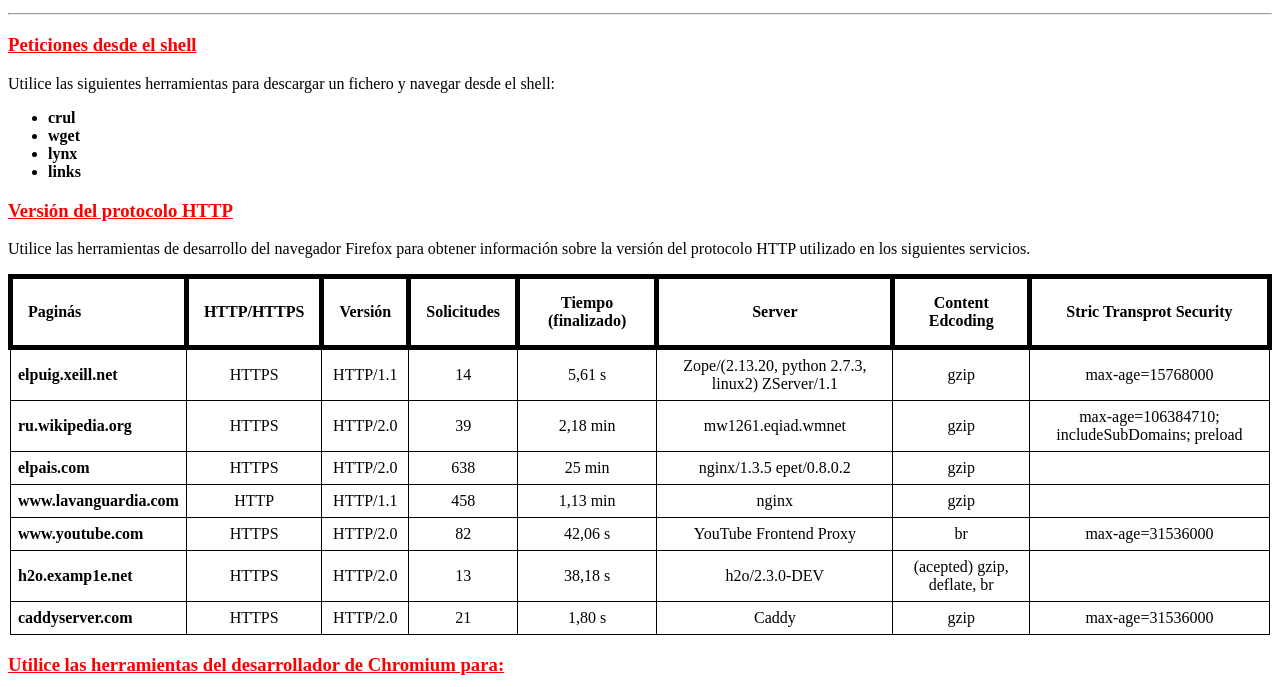
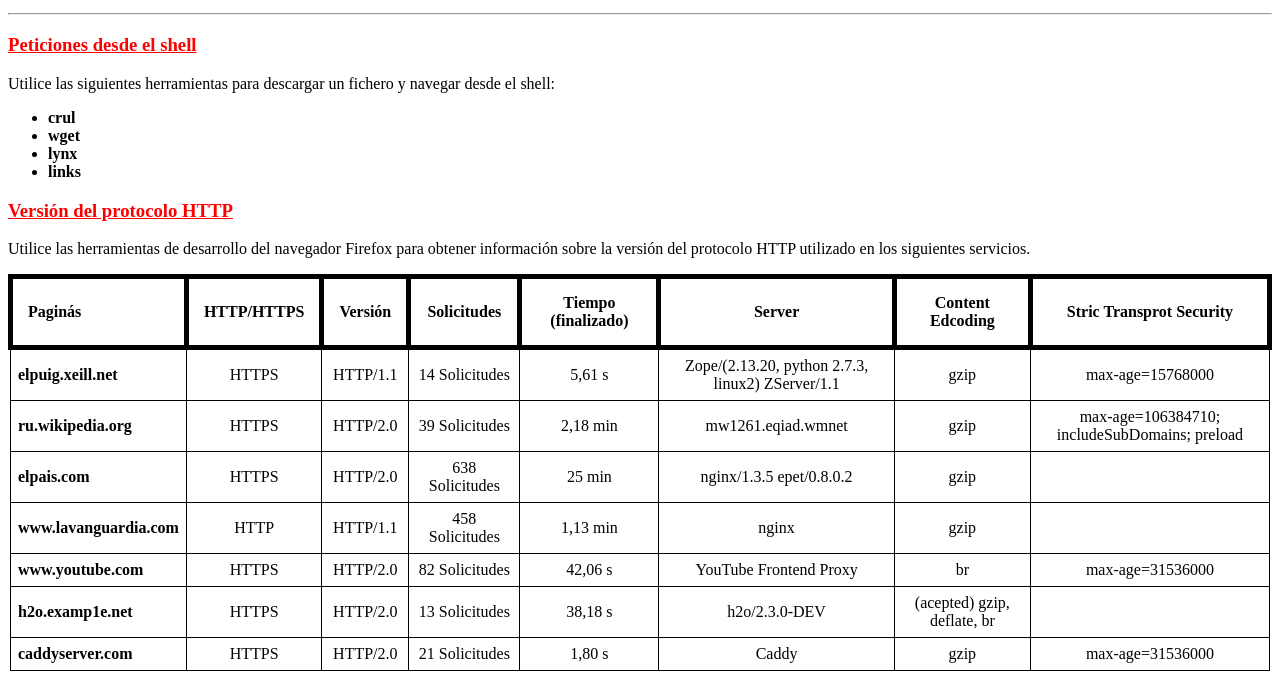
Before and after one commit to PANU10/SMX2_MP08, a plain HTML site: page victor/index.html in a window 1280 px wide. Shown: the part 113-800 px from the top of the page. Drawn offline with Linux system fonts and the light colour scheme.

Commit message:
solicitud

```diff
--- a/victor/index.html
+++ b/victor/index.html
@@ -58,7 +58,7 @@
 <td style="text-align: left;"><strong>elpuig.xeill.net</strong></td>
 <td> HTTPS </td>
 <td> HTTP/1.1</td>
-<td> 14</td>
+<td> 14 Solicitudes</td>
 <td> 5,61 s</td>
 <td> Zope/(2.13.20, python 2.7.3, linux2) ZServer/1.1</td>
 <td> gzip</td>
@@ -70,7 +70,7 @@
 <td style="text-align: left;"><strong>ru.wikipedia.org</strong> </td>
 <td>HTTPS </td>
 <td>HTTP/2.0 </td>
-<td>39</td>
+<td>39 Solicitudes</td>
 <td> 2,18 min</td>
 <td> mw1261.eqiad.wmnet</td>
 <td> gzip</td>
@@ -83,7 +83,7 @@
 
 <td> HTTPS</td>
 <td> HTTP/2.0</td>
-<td> 638</td>
+<td> 638 Solicitudes</td>
 <td> 25 min</td>
 <td> nginx/1.3.5 epet/0.8.0.2</td>
 <td> gzip</td>
@@ -96,7 +96,7 @@
 
 <td> HTTP </td>
 <td> HTTP/1.1</td>
-<td> 458</td>
+<td> 458 Solicitudes</td>
 <td> 1,13 min</td>
 <td> nginx</td>
 <td> gzip</td>
@@ -109,7 +109,7 @@
 
 <td> HTTPS</td>
 <td> HTTP/2.0</td>
-<td> 82</td>
+<td> 82 Solicitudes</td>
 <td> 42,06 s</td>
 <td> YouTube Frontend Proxy</td>
 <td> br</td>
@@ -122,7 +122,7 @@
 
 <td> HTTPS</td>
 <td> HTTP/2.0</td>
-<td> 13</td>
+<td> 13 Solicitudes</td>
 <td> 38,18 s</td>
 <td> h2o/2.3.0-DEV</td>
 <td> (acepted) gzip, deflate, br</td>
@@ -135,7 +135,7 @@
 
 <td> HTTPS</td>
 <td> HTTP/2.0</td>
-<td> 21</td>
+<td> 21 Solicitudes</td>
 <td> 1,80 s</td>
 <td> Caddy</td>
 <td> gzip</td>
```
